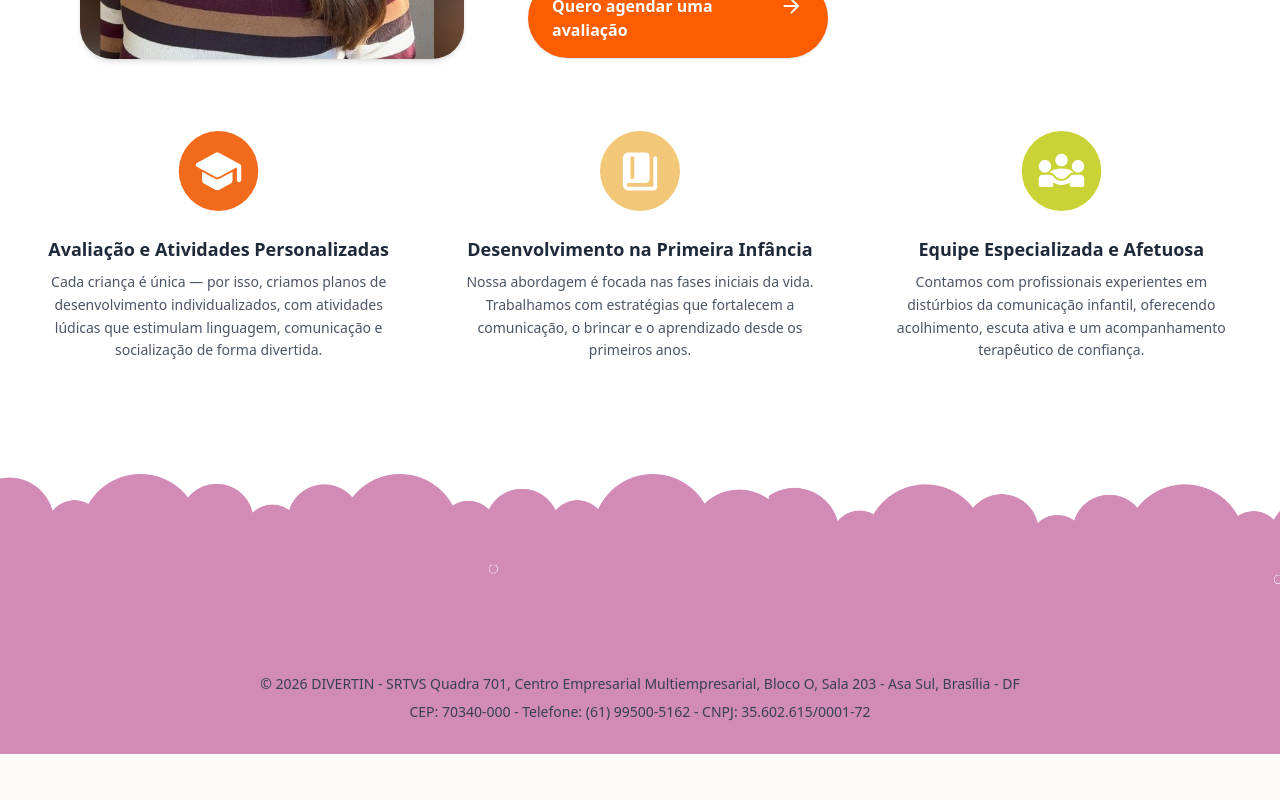
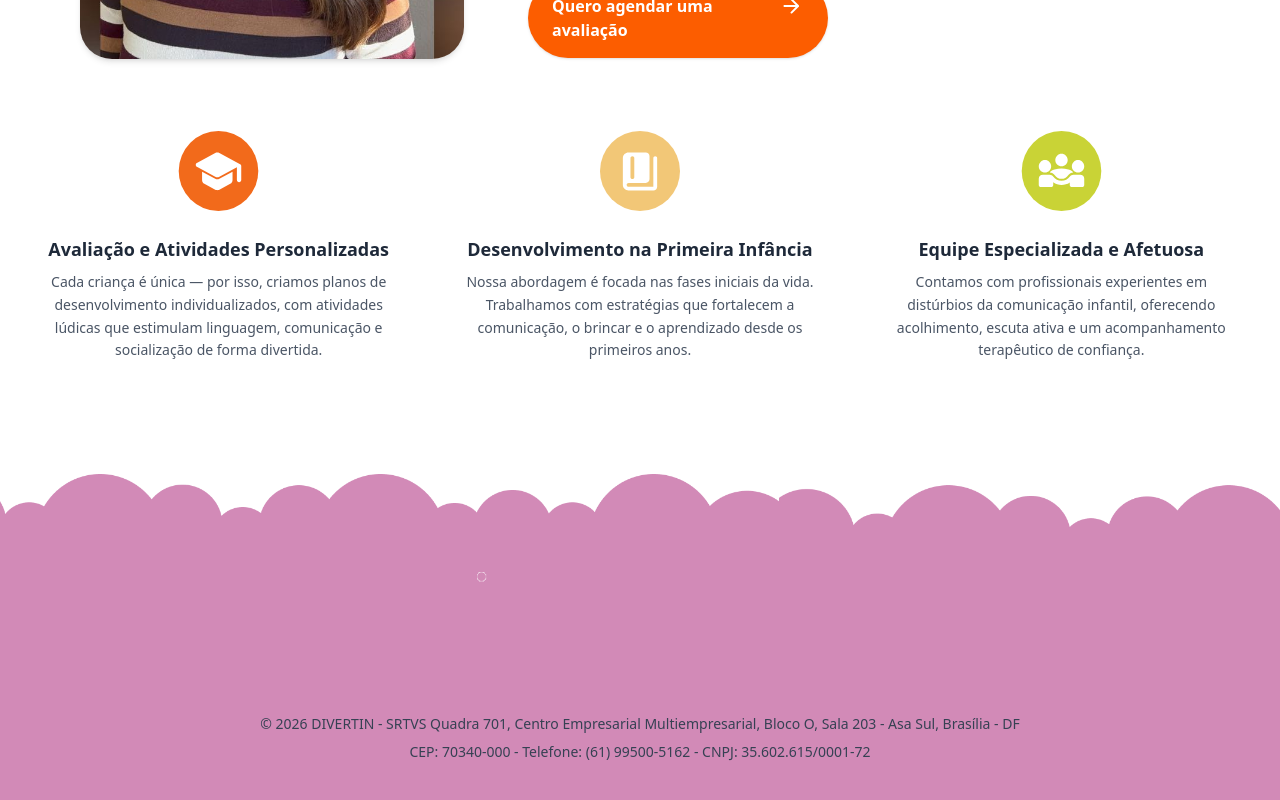
Before and after one commit to felipeabdo/divertin-site, a Next.js app: page / in a window 1280 px wide. Shown: the part 1341-2141 px from the top of the page. Before the commit the page ends 2095 px from the top, so only its background shows below. Built offline with nearby package versions, Linux system fonts and the light colour scheme.

Commit message:
primeiro commit: meu projeto nextjs

```diff
--- a/src/app/page.tsx
+++ b/src/app/page.tsx
@@ -99,13 +99,14 @@ export default function Home() {
       </section>
 
       <footer
-  className="w-full relative mt-12 bg-top bg-repeat-x flex flex-col justify-end pt-[120px] md:pt-[200px] pb-8 px-4"
+        className="w-full relative mt-12 bg-top bg-repeat-x flex flex-col justify-center items-center pt-[150px] md:pt-[240px] pb-20 px-6"
         style={{
           backgroundImage: `url('/cloud bottom.png')`,
-    backgroundSize: '100% auto'
+          backgroundSize: 'cover'
         }}
       >
-  <div className='w-full max-w-4xl mx-auto text-center font-medium text-xs md:text-sm text-gray-700 flex flex-col gap-2 relative z-10'>
+        {/* A div de texto agora fica perfeitamente emoldurada no centro geométrico da nuvem */}
+        <div className='w-full max-w-4xl mx-auto text-center font-medium text-xs md:text-sm text-gray-700 flex flex-col gap-2 relative z-10 mb-20'>
           <p>© 2026 DIVERTIN - SRTVS Quadra 701, Centro Empresarial Multiempresarial, Bloco O, Sala 203 - Asa Sul, Brasília - DF</p>
           <p>CEP: 70340-000 - Telefone: (61) 99500-5162 - CNPJ: 35.602.615/0001-72</p>
         </div>
```
Lines whose indentation alone changed are shown as unchanged.
